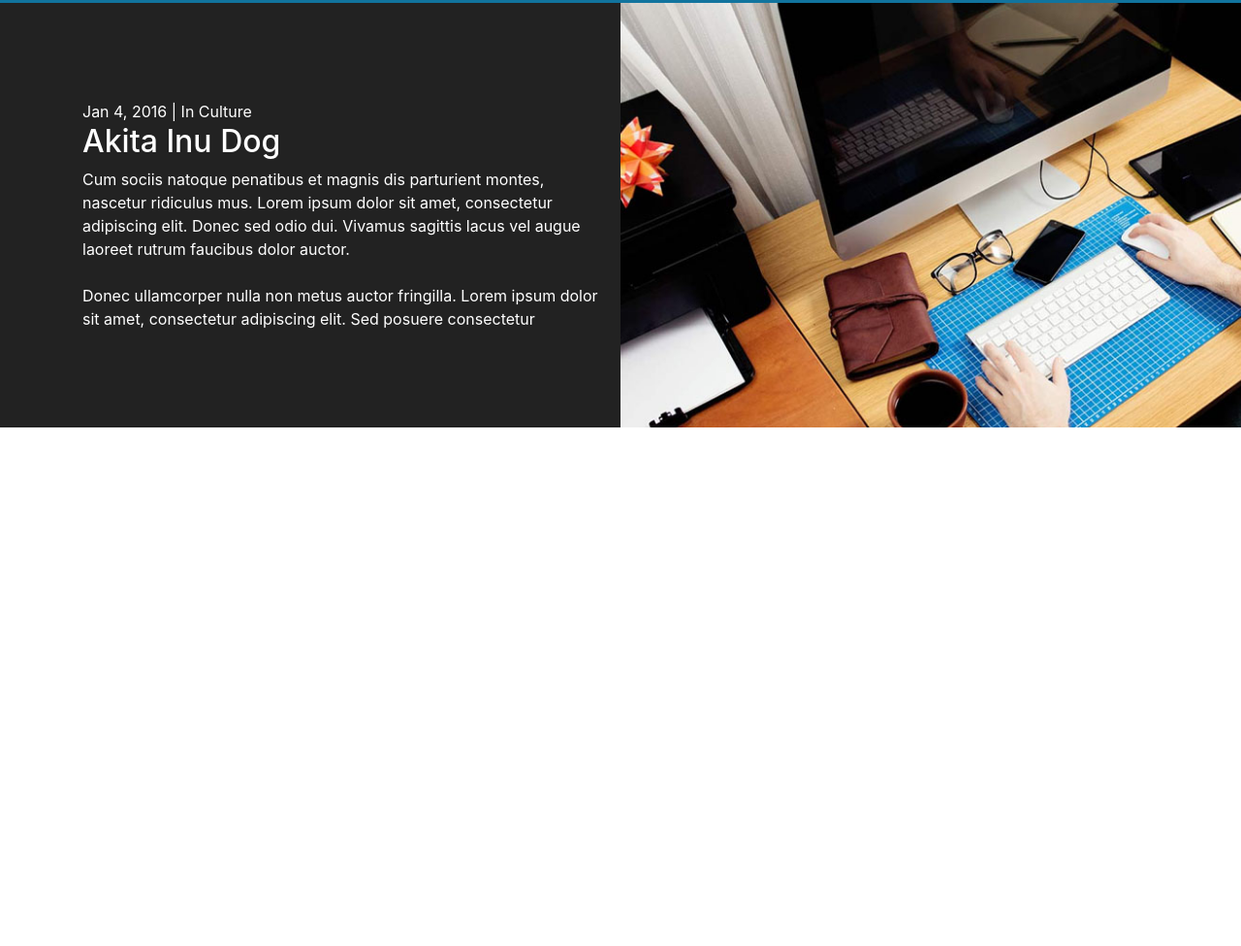
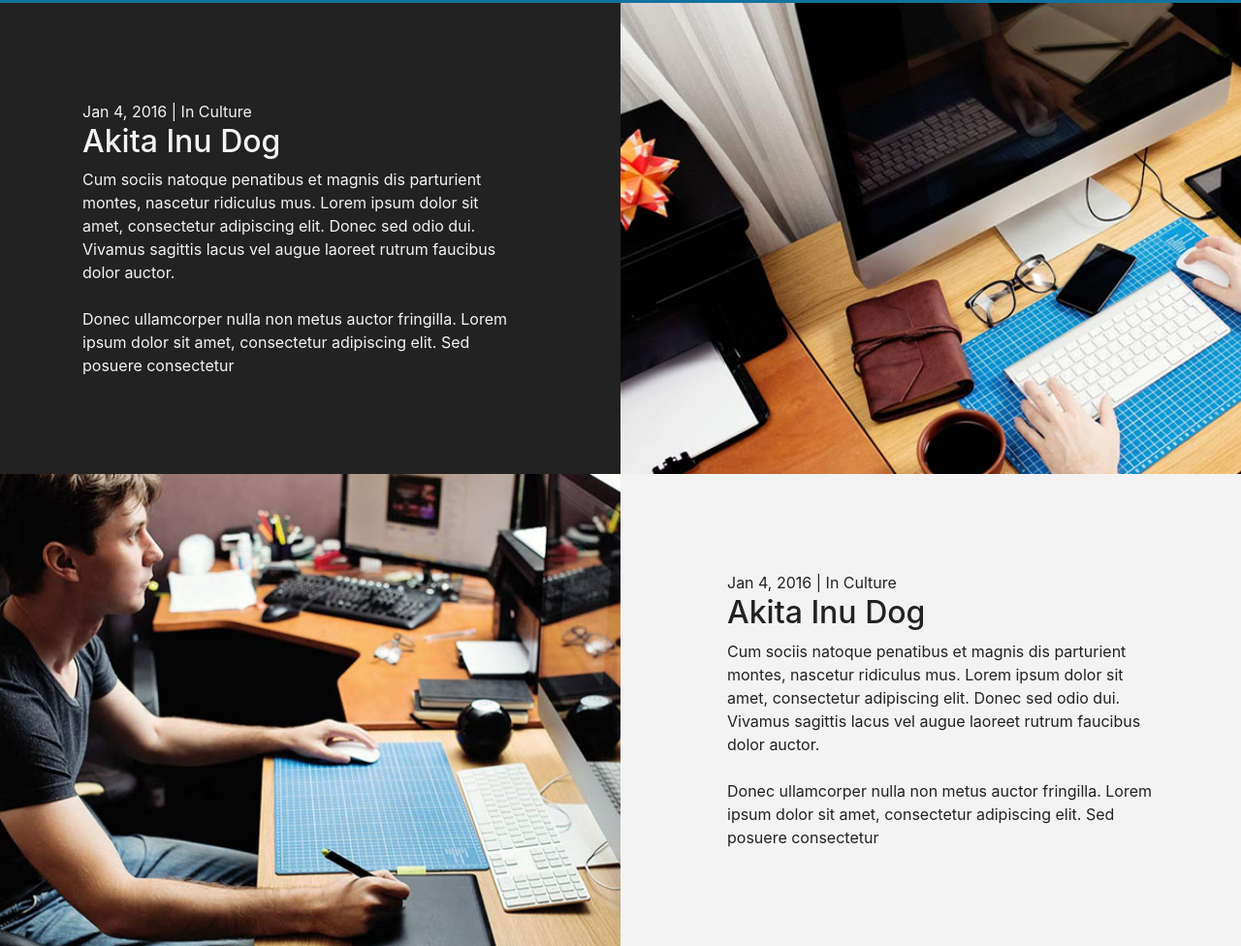
Before and after one commit to Watary/layout_1, a plain HTML site: page index.html in a window 1280 px wide. Shown: the part 1511-2487 px from the top of the page at 97% size. Before the commit the page ends 1952 px from the top, so only its background shows below. Drawn offline with nearby package versions, Linux system fonts and the light colour scheme.

Commit message:
Section 2 (rev) completed

```diff
--- a/css/style.css
+++ b/css/style.css
@@ -162,7 +162,7 @@ header .scroll_down a:after{
 	padding-top: 100px;
 	padding-bottom: 100px;
 	background: #222;
-	color: #fff;
+	color: #f3f3f3;
 	position: relative;
 }
 .section_2 .item-element h2{
@@ -178,3 +178,16 @@ header .scroll_down a:after{
 	height: 100%;
 	background-size: cover;
 }
+
+.section_2.rev{
+	background: #f3f3f3;
+	color: #222;
+}
+.section_2.rev .image{
+	position: absolute;
+	left: 0;
+	top: 0;
+	width: 50%;
+	height: 100%;
+	background-size: cover;
+}
--- a/index.html
+++ b/index.html
@@ -121,7 +121,7 @@
 			<div class="clear_mp"> </div>
 				<div class="container">
 					<div class="row">
-						<div class="col-lg-6 col-md-6 element">
+						<div class="col-lg-5 col-md-6 element">
 							<div class="date_and_space">Jan 4, 2016   |   In Culture</div>
 								<h2>Akita Inu Dog</h2>
 								<div class="description">
@@ -135,6 +135,24 @@
 			<div class="image" style="background-image: url('/layout_1/image/section_2_1.jpg')"> </div>
 		</section>
 
+		<section class="section_2 rev container-fluid">
+			<div class="clear_mp"> </div>
+				<div class="container">
+					<div class="row justify-content-end">
+						<div class="col-lg-5 col-md-6 element">
+							<div class="date_and_space">Jan 4, 2016   |   In Culture</div>
+								<h2>Akita Inu Dog</h2>
+								<div class="description">
+									Cum sociis natoque penatibus et magnis dis parturient montes, nascetur ridiculus mus. Lorem ipsum dolor sit amet, consectetur adipiscing elit. Donec sed odio dui. Vivamus sagittis lacus vel augue laoreet rutrum faucibus dolor auctor.<br><br>
+									Donec ullamcorper nulla non metus auctor fringilla. Lorem ipsum dolor sit amet, consectetur adipiscing elit. Sed posuere consectetur
+								</div>
+						</div>
+					</div>
+				</div>
+			</div>
+			<div class="image" style="background-image: url('/layout_1/image/section_2_2.jpg')"> </div>
+		</section>
+
 		<footer id="footer">
 
 		</footer>
```
Also changed, not shown: image/section_2_2.jpg (added), 1 other file.
